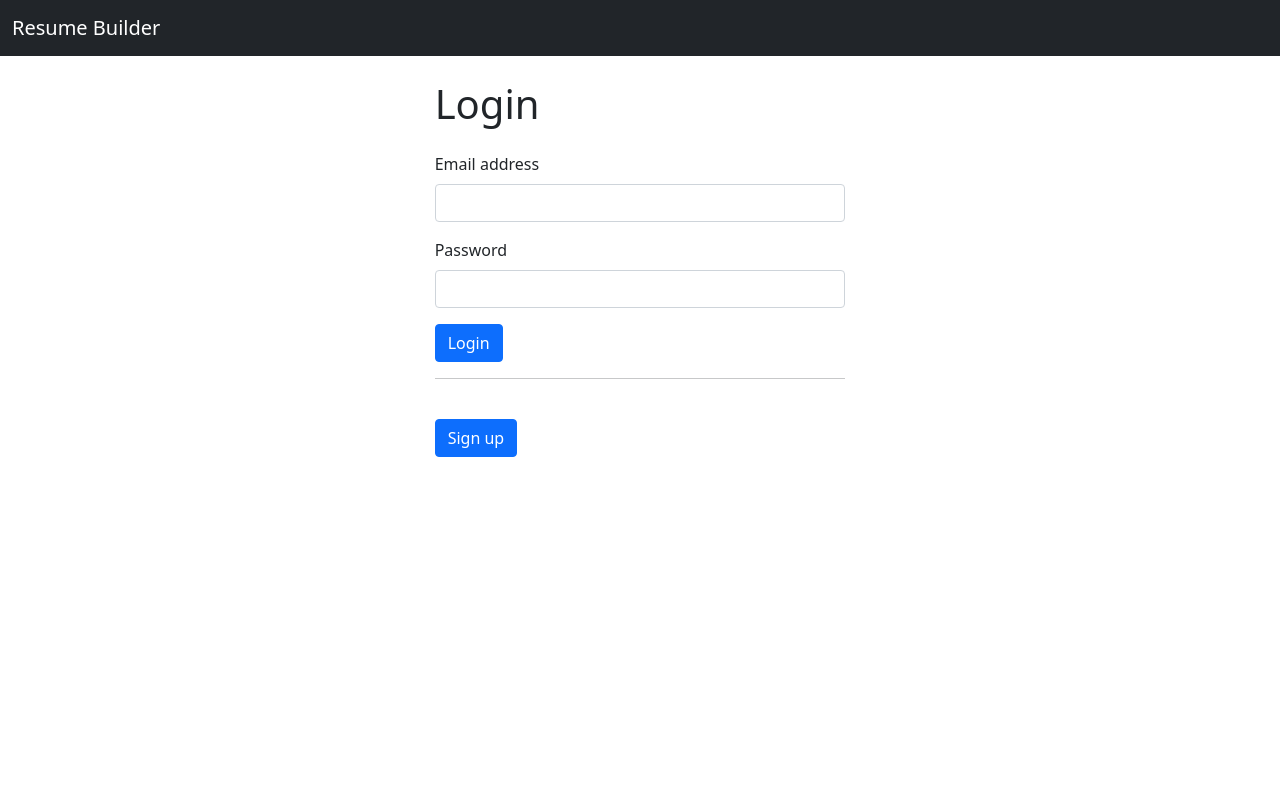
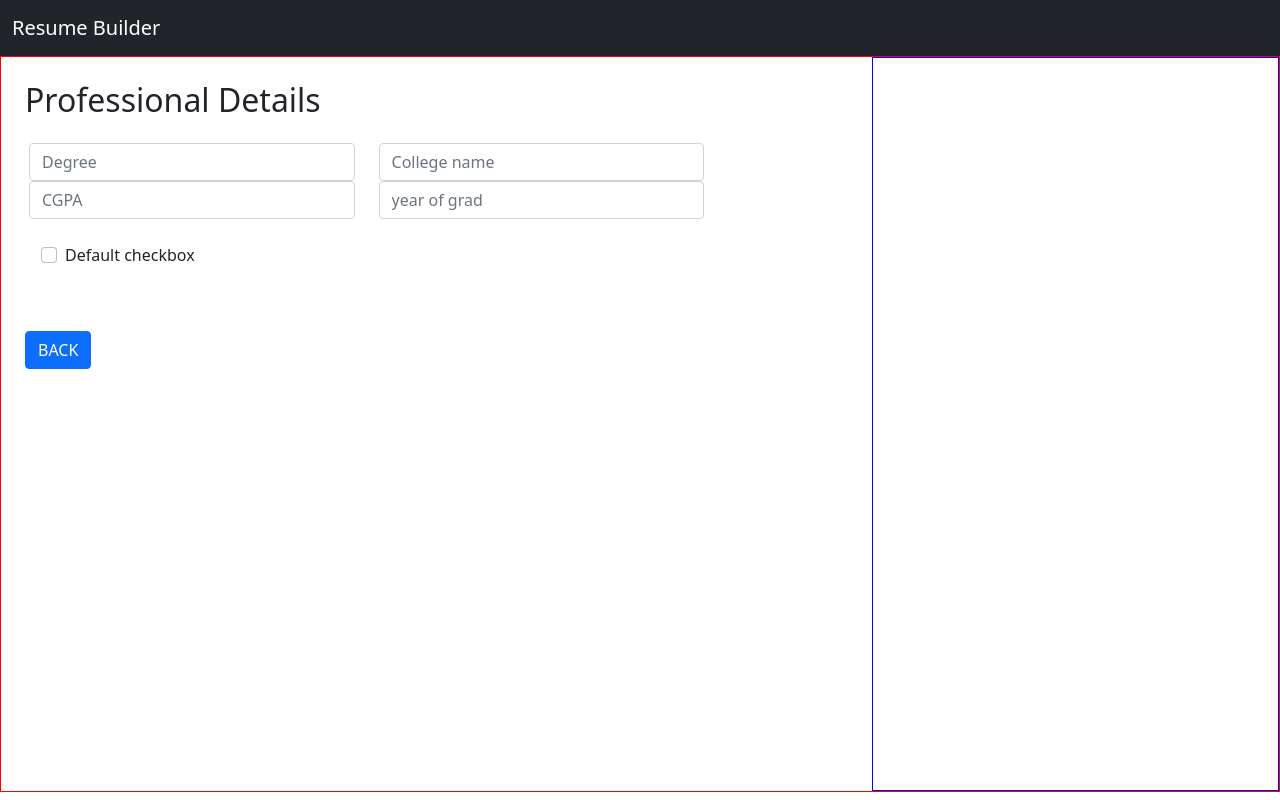
Before and after one commit to guptamanav422/Resume-builder, a React (Create React App) app: page /qualifications in a window 1280 px wide. Before the commit this address led to /login. Built offline with nearby package versions, Linux system fonts and the light colour scheme; no server answers.

Commit message:
personaldetails ui

```diff
--- a/src/App.js
+++ b/src/App.js
@@ -9,6 +9,8 @@ import { doc, setDoc } from "firebase/firestore";
 import { useDispatch, useSelector } from "react-redux";
 import { userCreator } from "./redux/actions/userActions";
 import PersonalData from "./components/personalData";
+import Qualifications from "./components/qualifications";
+
 function App() {
 
   let dispath=useDispatch();
@@ -38,6 +40,7 @@ function App() {
       <Router>
         <Navbar />
         <Switch>
+          <Route path="/qualifications"> <Qualifications /></Route>
           <Route path="/login"> <Login /></Route>
           <Route path="/personal"> <PersonalData /></Route>
           <Route path="/signup"> <Signup /></Route>
--- a/src/components/css/personal.css
+++ b/src/components/css/form.css
@@ -1,10 +1,10 @@
-.personal-container{
+.personal-container,.qual-container{
     height: 92vh;
     display: flex;
     border: 1px solid red;
 }
 
-.personal-from{
+.personal-from,.qual-form{
     border: 1px solid;
     width: 50%;
     flex-grow: 1;
--- a/src/components/personalData.jsx
+++ b/src/components/personalData.jsx
@@ -1,12 +1,14 @@
 import { useDispatch, useSelector } from "react-redux"
-import "./css/personal.css"
+import "./css/form.css"
 import Preview from "./preview.jsx"
 import {detailCreator} from "../redux/actions/detailActions"
+import { useHistory } from "react-router-dom"
 let PersonalData = () => {
     let details=useSelector(state=>state.details);
     console.log(details);
     let {fname,lname,email,phone,city,state}=details;
     let dispatch= useDispatch();
+    let history =useHistory();
     return (
         <>
             <div className="personal-container">
@@ -63,7 +65,11 @@ let PersonalData = () => {
                              type="text" class="form-control" placeholder="State"/>
                         </div>
                     </div>
-                    <button className="btn btn-primary m-4">Next</button>
+                    <button
+                    onClick={()=>{
+                        history.push("/qualifications")
+                    }}
+                    className="btn btn-primary m-4">Next</button>
                     <br />
                     <br />
                 </div>
--- /dev/null
+++ b/src/components/qualifications.jsx
@@ -0,0 +1,72 @@
+import { useDispatch, useSelector } from "react-redux"
+import { useHistory } from "react-router-dom";
+import {detailCreator} from "../redux/actions/detailActions"
+import Preview from "./preview"
+import "./css/form.css"
+let Qualifications=()=>{
+    let dispatch= useDispatch();
+    let history=useHistory();
+    let {degree,year,cgpa,college}= useSelector(state=>state.details);
+    return(
+        <>
+        <div className="qual-container">
+                <div className="personal-form">
+                <h2 className="m-4">Professional Details</h2>
+                    <div class="row m-3">
+                        <div class="col-5">
+                            <input type="text"
+                             class="form-control"
+                             placeholder="Degree"
+                             value={degree}
+                             onChange={(e)=>{
+                                 dispatch(detailCreator({degree:e.currentTarget.value }))
+                             }}
+                            />
+                        </div>
+                        <div class="col-5">
+                            <input
+                            value={college}
+                             onChange={(e)=>{
+                                 dispatch(detailCreator({college:e.currentTarget.value }))
+                             }}
+                              type="text" class="form-control" placeholder="College name" />
+                        </div>
+                        <div class="col-5">
+                            <input
+                            value={cgpa}
+                             onChange={(e)=>{
+                                 dispatch(detailCreator({cgpa:e.currentTarget.value }))
+                             }}
+                            type="number" class="form-control" placeholder="CGPA" />
+                        </div>
+                        <div class="col-5">
+                            <input
+                            value={year}
+                             onChange={(e)=>{
+                                 dispatch(detailCreator({year:e.currentTarget.value }))
+                             }}
+                             type="number" class="form-control" placeholder="year of grad"/>
+                        </div>
+                        <div class="form-check m-4">
+                        <input class="form-check-input" type="checkbox" value="" id="flexCheckDefault" />
+                        <label class="form-check-label" for="flexCheckDefault">
+                            Default checkbox
+                        </label>
+                        </div>
+                    </div>
+                    <button
+                    onClick={()=>{
+                        history.push("/personal");
+                    }}
+                    className="btn btn-primary m-4">BACK</button>
+                    <br />
+                    <br />
+                </div>
+
+                <Preview />
+            </div>
+        </>
+    )
+}
+
+export default Qualifications;
--- a/src/index.js
+++ b/src/index.js
@@ -1,11 +1,11 @@
 import React from 'react';
 import ReactDOM from 'react-dom';
 import { Provider } from 'react-redux';
-import { createStore } from 'redux';
+import { applyMiddleware, createStore } from 'redux';
 import App from './App';
 import rootReducer from './redux/rootReducer';
-
-let myStore=createStore( rootReducer )
+import thunk from "redux-thunk"
+let myStore=createStore( rootReducer, applyMiddleware(thunk))
 ReactDOM.render(
   <Provider store={myStore}>
     <App />
```
